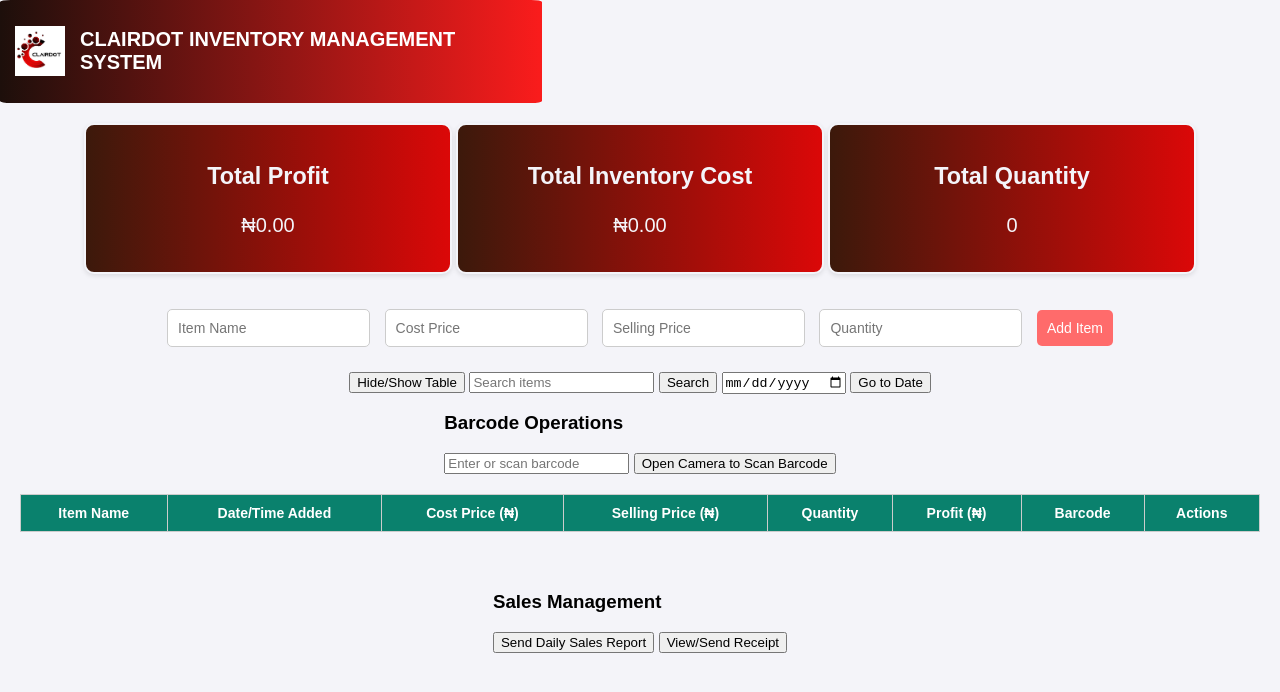
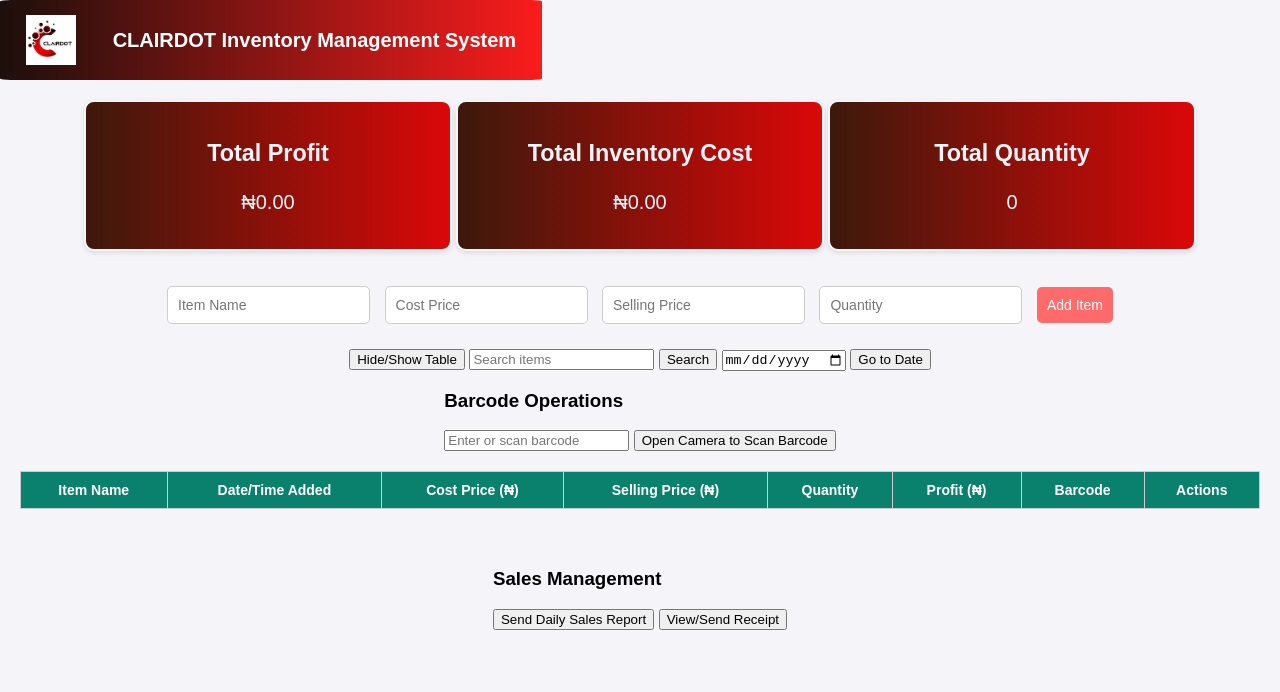
Before and after one commit to AliciaBoris/inv, a plain HTML site: page index.html in a window 1280 px wide. Drawn offline with Linux system fonts and the light colour scheme.

Commit message:
index.html

```diff
--- a/index.html
+++ b/index.html
@@ -12,7 +12,7 @@
 
     <div class="header">
         <img src="main clairdot logo.png" alt="Company Logo" class="logo">
-        <h1>CLAIRDOT INVENTORY MANAGEMENT SYSTEM</h1>
+        <h1>CLAIRDOT Inventory Management System</h1>
     </div>
 
     <div class="dashboard">
```
